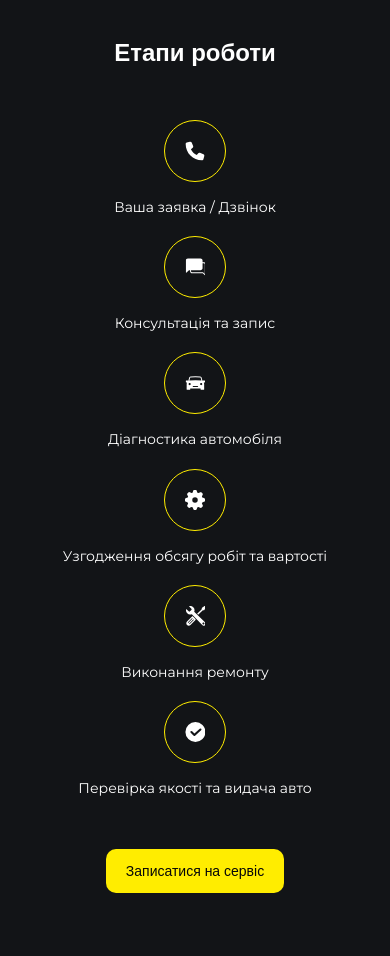
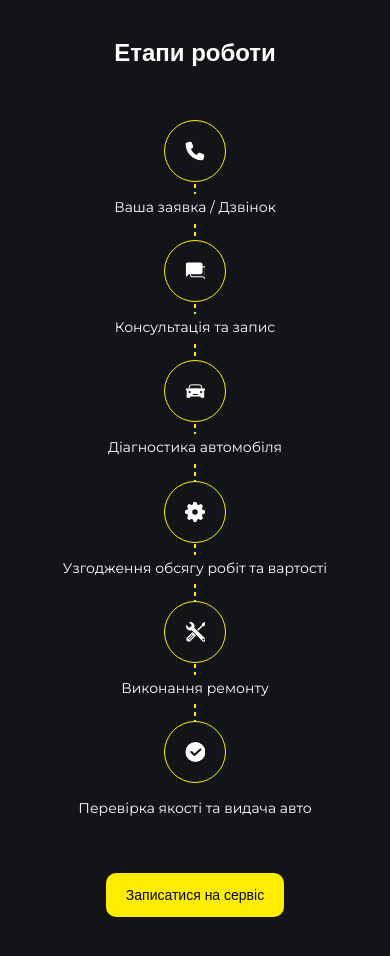
Before and after one commit to berezovskyicom/wesell, a Next.js app: page / in a window 390 px wide. Shown: the part 3980-4936 px from the top of the page. Built offline with nearby package versions, Linux system fonts and the light colour scheme; no server answers; a web font is replaced by a local one.

Commit message:
tech: add line for steps on mobile

```diff
--- a/src/components/Home/Home-Steps.module.scss
+++ b/src/components/Home/Home-Steps.module.scss
@@ -31,10 +31,24 @@
     }
 
     &::before {
+      content: "";
+      z-index: -1;
+      position: absolute;
+      width: 2px;
+      height: calc(100% - 64px);
+      background: repeating-linear-gradient(
+          to bottom,
+          #FFED00,
+          #FFED00 4px,
+          transparent 4px,
+          transparent 8px
+      );
+
+      @include media-up($media-sm) {
+        content: none;
+      }
+
       @include media-up($media-md) {
-        content: "";
-        z-index: -1;
-        position: absolute;
         top: 30px;
         left: 98px;
         width: calc(100% - 204px);
@@ -54,18 +68,26 @@
     display: flex;
     flex-direction: column;
     align-items: center;
-    gap: 16px;
+    gap: 12px;
     font-family: $font-montserrat;
     text-align: center;
 
     @include media-up($media-sm) {
       max-width: 164px;
+      gap: 16px;
     }
   }
 
   &__step-title {
     margin: 0;
     font-size: 14px;
+    padding: 4px 0;
+    background-color: $black-200;
+
+    @include media-up($media-sm) {
+      padding: 0;
+      background-color: transparent;
+    }
   }
 
   &__step-icon {
```
